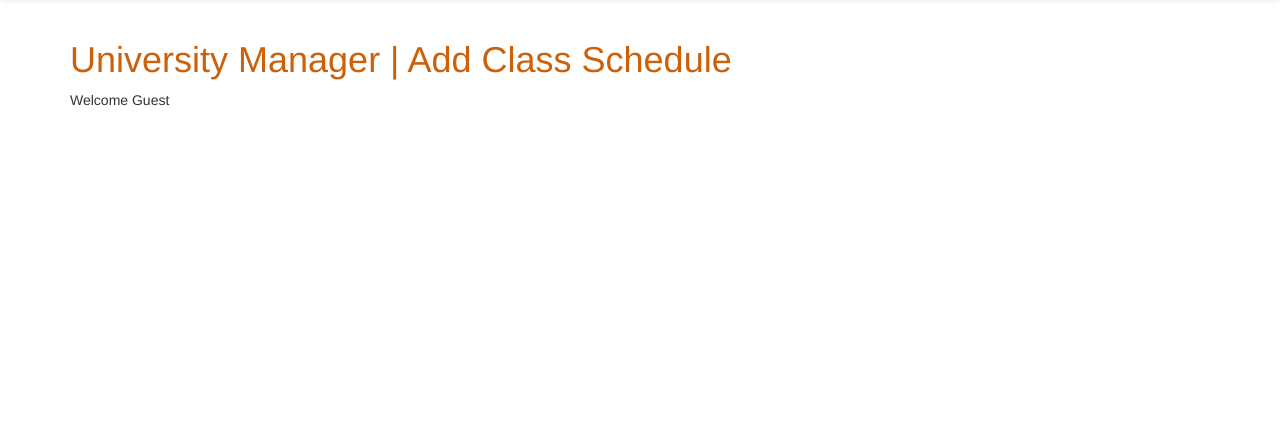
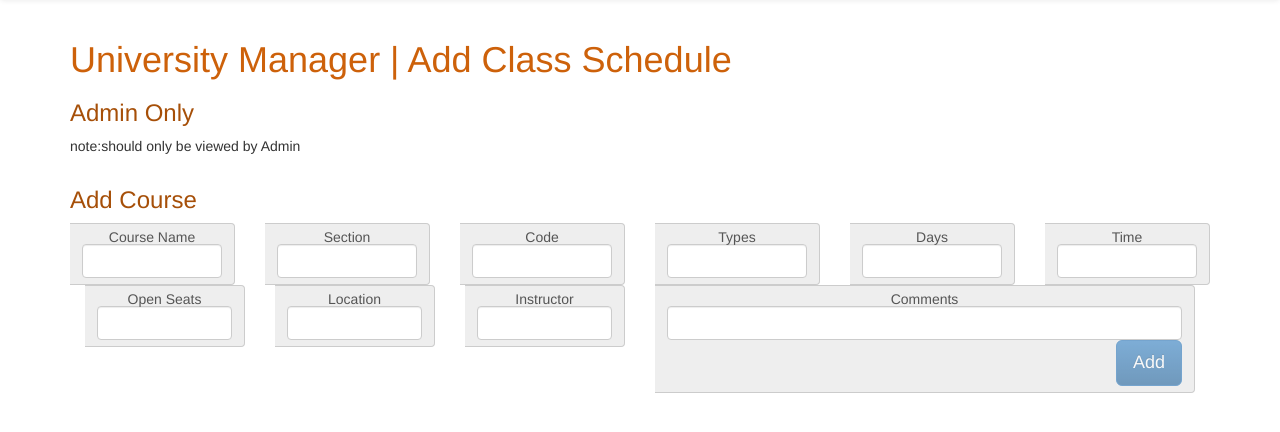
Before and after one commit to CNphan/CP546, a Node server app: page /catalog/addcourse in a window 1280 px wide. Shown: the part 52-484 px from the top of the page. Run offline with Node 20, Linux system fonts and the light colour scheme.

Commit message:
Update addcourse.jade
Added the form-still need to work on the style and css for the catalog and addcourse page

```diff
--- a/views/addcourse.jade
+++ b/views/addcourse.jade
@@ -21,6 +21,55 @@ block content
       //-Columns in a row must equal 12.
       .col-xs-12.col-sm-12.col-md-12.col-lg-12
         h1 #{title}
-        p Welcome #{user.first}
+        h3 Admin Only
+        p note:should only be viewed by Admin
+        div.container
+         .row
+         .col-xs-12.col-sm-12.col-md-12.col-lg-12
+        form(role='form', method='POST', action='/catalog', id='register-form')
+        h3 Add Course
+        .row
+          .col-xs-2.col-sm-2.col-md-2.col-lg-2
+            .input-group
+            .input-group-addon Course Name
+             input.form-control(name='course.name', placeholder='', type='input', required)
+
+          .col-xs-2.col-sm-2.col-md-2.col-lg-2
+            .input-group
+            .input-group-addon Section
+             input.form-control(name='schedule.section', placeholder='', type='number', required)
+          .col-xs-2.col-sm-2.col-md-2.col-lg-2
+            .input-group
+            .input-group-addon Code
+             input.form-control(name='course.code', placeholder='', type='input', required)
+          .col-xs-2.col-sm-2.col-md-2.col-lg-2
+            .input-group
+            .input-group-addon Types
+             input.form-control(name='course.type', placeholder='', type='input', required)
+          col-xs-2.col-sm-2.col-md-2.col-lg-2
+            .input-group
+            .input-group-addon Days
+             input.form-control(name='daily', placeholder='', type='input', required)
+           col-xs-2.col-sm-2.col-md-2.col-lg-2
+            .input-group
+            .input-group-addon Time
+             input.form-control(name='time', placeholder='', type='input', required)
+         .col-xs-2.col-sm-2.col-md-2.col-lg-2
+            .input-group
+            .input-group-addon Open Seats
+             input.form-control(name='schedule.seats', placeholder='', type='number', required)
+         .col-xs-2.col-sm-2.col-md-2.col-lg-2
+            .input-group
+            .input-group-addon Location
+             input.form-control(name='location', placeholder='', type='input', required)
+         .col-xs-2.col-sm-2.col-md-2.col-lg-2
+            .input-group
+            .input-group-addon Instructor
+             input.form-control(name='instructor', placeholder='', type='input', required)
+         .col-xs-6.col-sm-6.col-md-6.col-lg-6
+            .input-group
+            .input-group-addon Comments
+             input.form-control(name='comments', placeholder='', type='input', required)
+             button.btn.btn-lg.btn-primary.pull-right.disabled(type='submit') Add
 
 // End Jade Template
```
